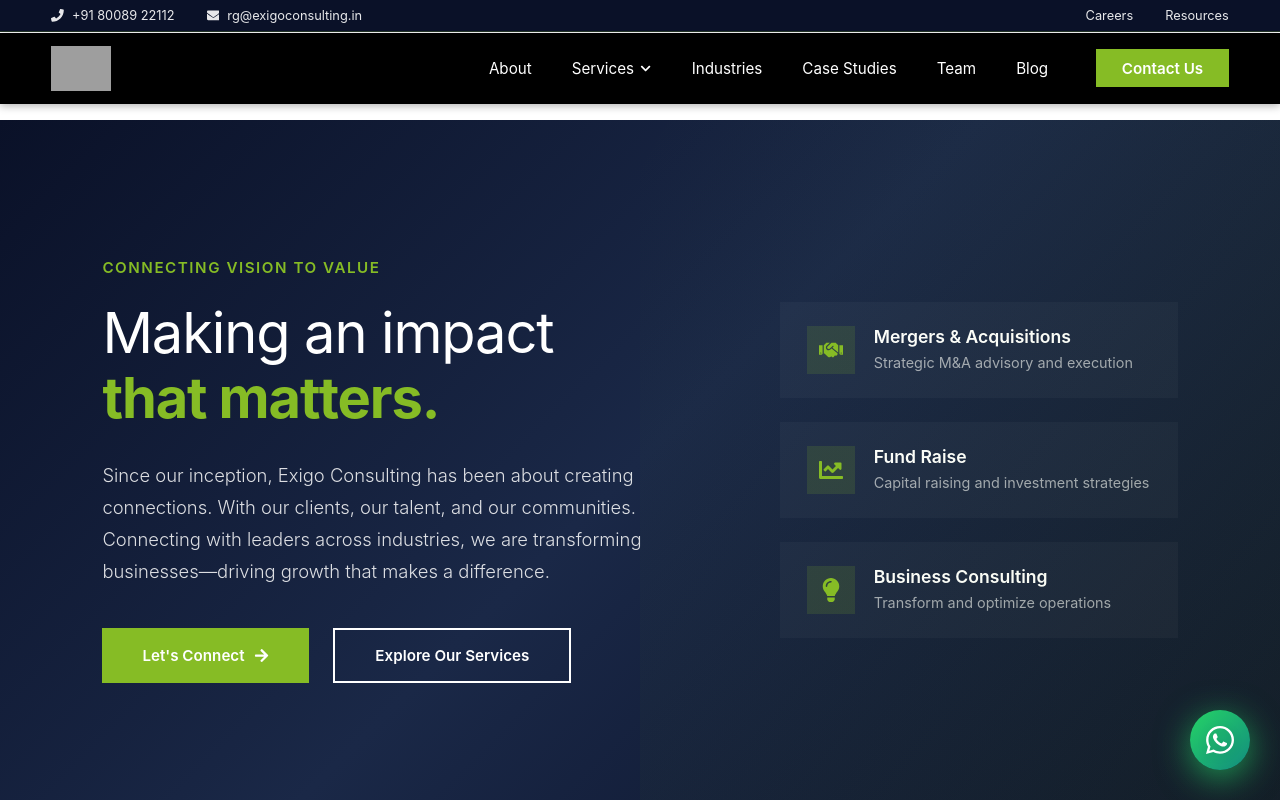
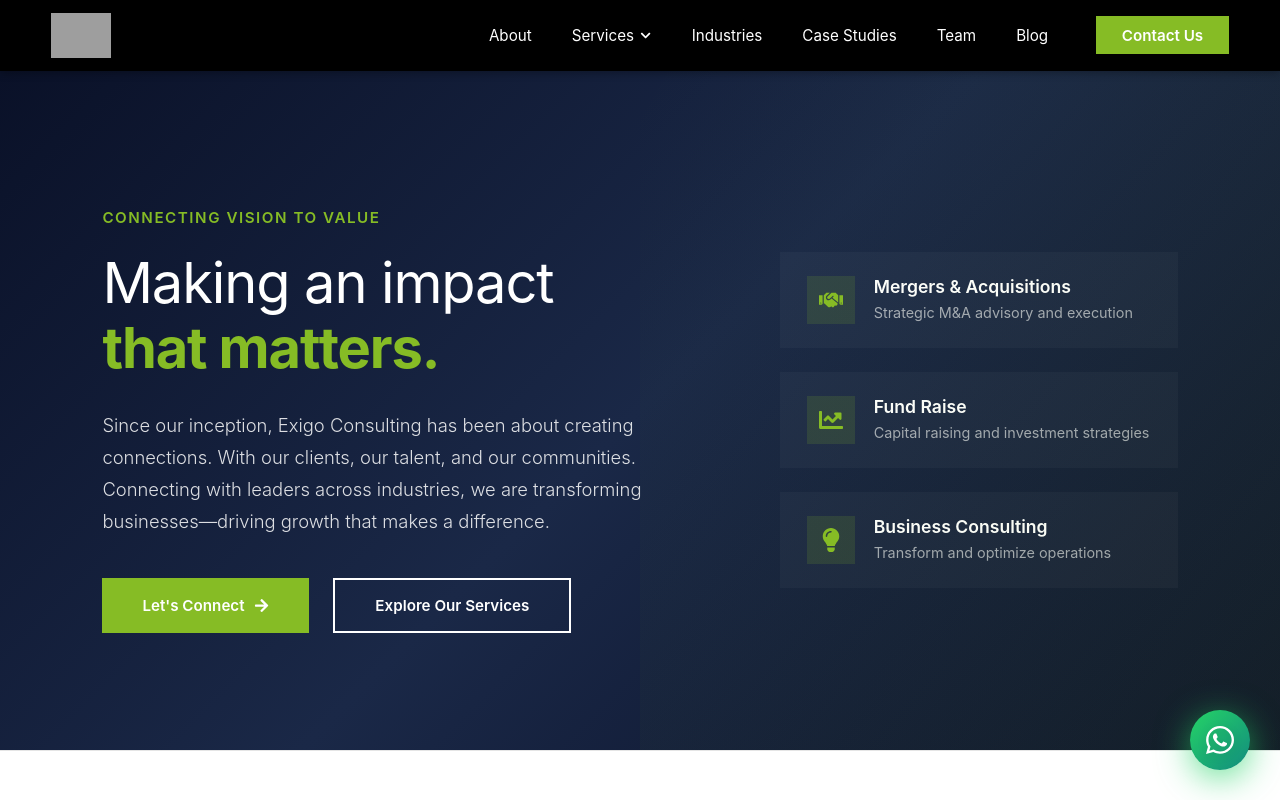
Before and after one commit to octaleadsprivatelimited-cloud/ex, a React (Create React App) app in the folder frontend/: page / in a window 1280 px wide. Shown: the top 800 px of the page. Built offline with nearby package versions, Linux system fonts and the light colour scheme; grey boxes are pictures that could not be loaded.

Commit message:
Remove top header bar - clean single header design

```diff
--- a/frontend/src/components/Navbar.css
+++ b/frontend/src/components/Navbar.css
@@ -1,63 +1,7 @@
-/* Deloitte-Inspired Top Bar */
-.top-bar {
-  background: #0a1128;
-  color: white;
-  padding: 0.5rem 0;
-  font-size: 0.8rem;
-  transition: all 0.3s ease;
-  position: fixed;
-  top: 0;
-  width: 100%;
-  z-index: 1001;
-  border-bottom: 1px solid rgba(134, 188, 37, 0.2);
-}
-
-.top-bar.hidden {
-  transform: translateY(-100%);
-  opacity: 0;
-}
-
-.top-bar-container {
-  max-width: 1400px;
-  margin: 0 auto;
-  padding: 0 4%;
-  display: flex;
-  justify-content: space-between;
-  align-items: center;
-}
-
-.top-bar-left,
-.top-bar-right {
-  display: flex;
-  gap: 2rem;
-  align-items: center;
-}
-
-.top-bar-item {
-  display: flex;
-  align-items: center;
-  gap: 0.5rem;
-  opacity: 0.9;
-  font-weight: 400;
-}
-
-.top-bar-link {
-  color: white;
-  opacity: 0.9;
-  transition: all 0.3s ease;
-  font-weight: 400;
-  text-decoration: none;
-}
-
-.top-bar-link:hover {
-  opacity: 1;
-  color: #86bc25;
-}
-
 /* Black Header with White Text */
 .navbar {
   position: fixed;
-  top: 33px;
+  top: 0;
   width: 100%;
   background: #000000;
   z-index: 1000;
@@ -66,7 +10,6 @@
 }
 
 .navbar.scrolled {
-  top: 0;
   box-shadow: 0 4px 12px rgba(0, 0, 0, 0.4);
 }
 
@@ -550,14 +493,6 @@
 }
 
 @media (max-width: 1024px) {
-  .top-bar {
-    display: none;
-  }
-
-  .navbar {
-    top: 0;
-  }
-
   .navbar-menu-desktop {
     display: none;
   }
--- a/frontend/src/components/Navbar.js
+++ b/frontend/src/components/Navbar.js
@@ -49,20 +49,6 @@ const Navbar = () => {
 
   return (
     <>
-      {/* Top Bar - Desktop Only */}
-      <div className={`top-bar ${isScrolled ? 'hidden' : ''}`}>
-        <div className="top-bar-container">
-          <div className="top-bar-left">
-            <span className="top-bar-item"><FaPhone /> +91 80089 22112</span>
-            <span className="top-bar-item"><FaEnvelope /> rg@exigoconsulting.in</span>
-          </div>
-          <div className="top-bar-right">
-            <Link to="/careers" className="top-bar-link">Careers</Link>
-            <Link to="/resources" className="top-bar-link">Resources</Link>
-          </div>
-        </div>
-      </div>
-
       <nav className={`navbar ${isScrolled ? 'scrolled' : ''}`}>
         <div className="navbar-container">
           <Link to="/" className="navbar-logo">
--- a/frontend/src/pages/Home.css
+++ b/frontend/src/pages/Home.css
@@ -1,11 +1,11 @@
 .home {
-  margin-top: 120px;
+  margin-top: 70px;
   background: var(--white);
 }
 
 @media (max-width: 1024px) {
   .home {
-    margin-top: 80px;
+    margin-top: 60px;
   }
 }
 
```
